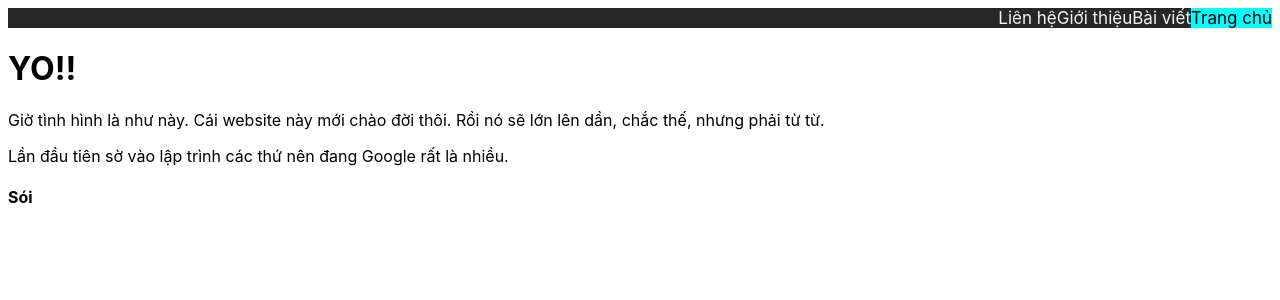
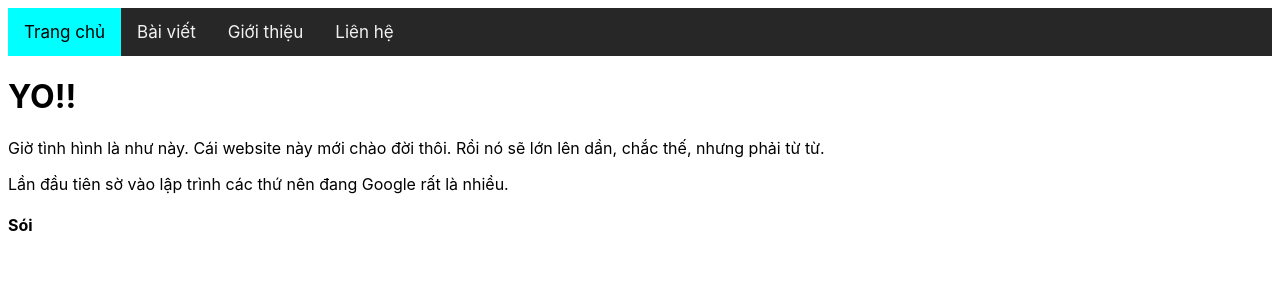
Before and after one commit to consoicongnghe/consoicongnghe.github.io, a Jekyll site: the page index.html, which Jekyll copies as it is, in a window 1280 px wide. Shown: the top 300 px of the page. Built offline with Jekyll 4.4.1, drawn with Linux system fonts in a browser that asks for light colours.

Commit message:
Update styles.css

```diff
--- a/assets/css/styles.css
+++ b/assets/css/styles.css
@@ -16,11 +16,11 @@ body {
 
 /* Style the links inside the navigation bar */
 .topnav a {
-  float: right;
+  float: left;
   display: block;
   color: #f2f2f2;
   text-align: center;
-  padding: 0px 0px;
+  padding: 14px 16px;
   text-decoration: none;
   font-size: 17px;
 }
@@ -63,7 +63,7 @@ body {
   .topnav.responsive a {
     float: none;
     display: block;
-    text-align: right;
+    text-align: left;
   }
 }
 
```
